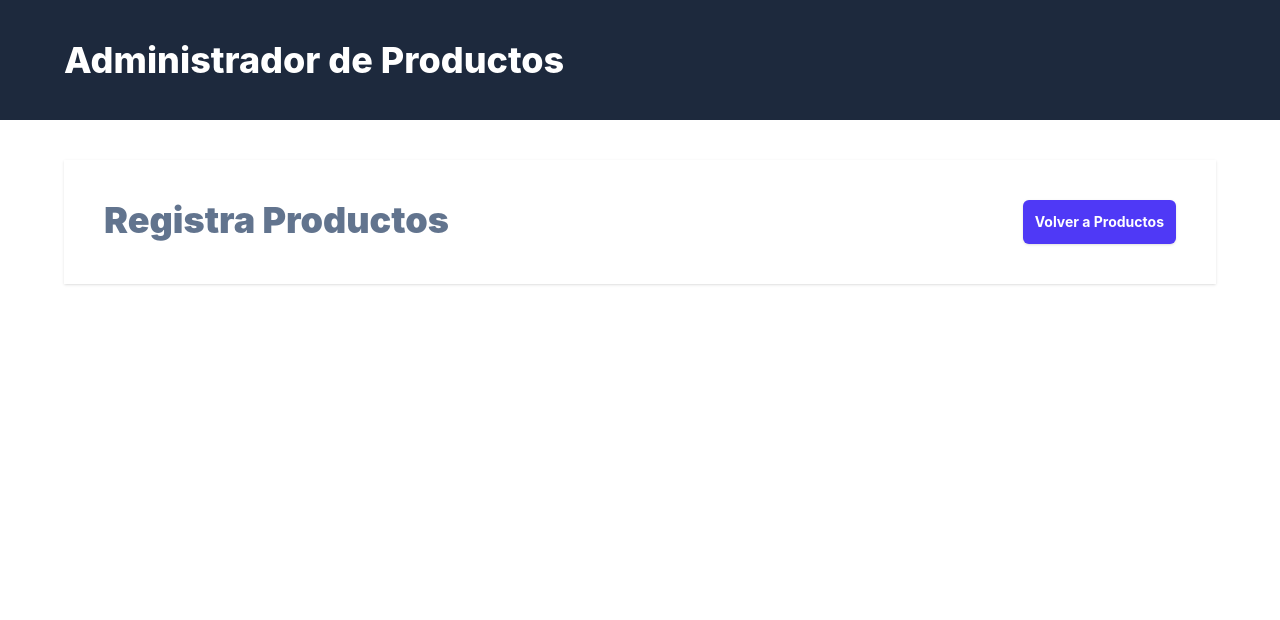
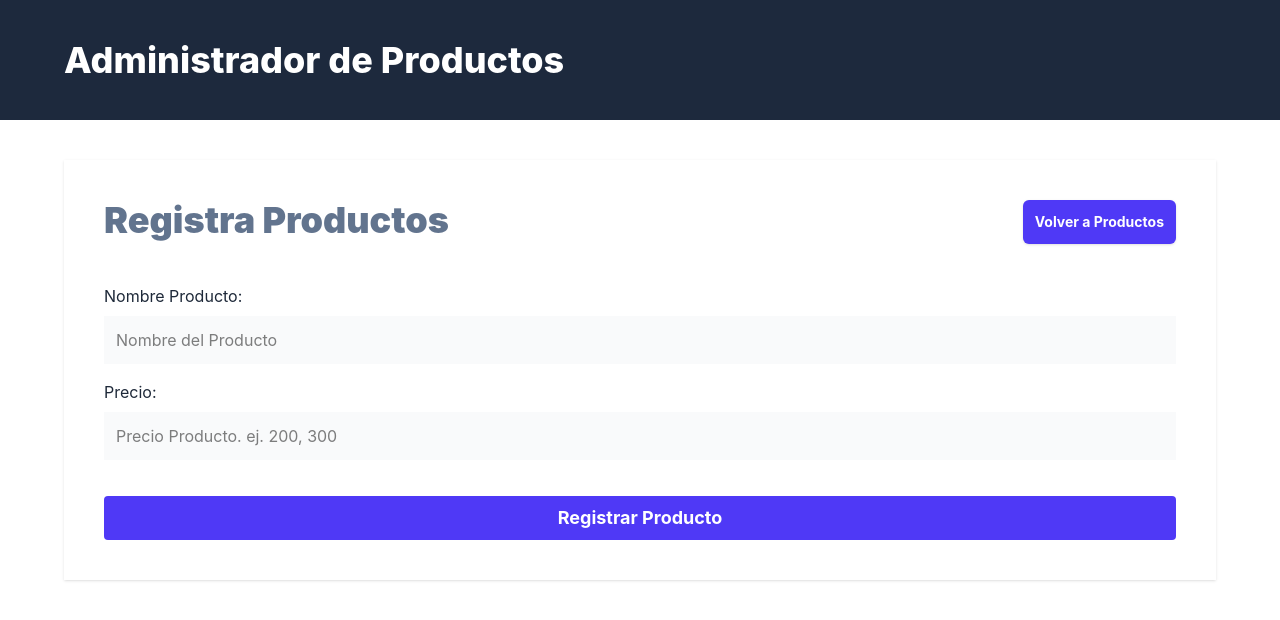
Before and after one commit to Alejandro040201/fullstack_node_react.typescript, a React (Vite) app in the folder client/: page /products/nuevo in a window 1280 px wide. Shown: the top 620 px of the page. Built offline with nearby package versions, Linux system fonts and the light colour scheme.

Commit message:
Que son las acciones de Data Router?
Aqui ocurrio un detalle, me dio error en la fucion export asunc function action(). Esto porque no se me permite exportar fuciones normales, que no sean de React.

```diff
--- a/client/src/router.tsx
+++ b/client/src/router.tsx
@@ -1,7 +1,8 @@
 import { createBrowserRouter } from "react-router-dom";
 import Layout from "./layouts/Layout";
 import Products from "./views/Products";
-import NewProduct from "./views/NewProduct";
+import NewProduct, { action as newProductAction} from "./views/NewProduct";
+
 
 export const router = createBrowserRouter([
     {
@@ -14,7 +15,8 @@
             },
             {
                 path: 'products/nuevo',
-                element: <NewProduct/>
+                element: <NewProduct/>,
+                action: newProductAction
             }
         ]
     }
--- a/client/src/views/NewProduct.tsx
+++ b/client/src/views/NewProduct.tsx
@@ -1,4 +1,9 @@
-import { Link } from 'react-router-dom'
+import { Link, Form } from 'react-router-dom'
+
+// eslint-disable-next-line react-refresh/only-export-components
+export async function action() {
+    console.log('Desde la acción')
+}
 
 export default function NewProduct() {
   return (
@@ -12,6 +17,44 @@
                 Volver a Productos
             </Link>
         </div>
+
+        <Form
+            className="mt-10"
+            method="POST"
+        >
+
+            <div className="mb-4">
+                <label
+                    className="text-gray-800"
+                    htmlFor="name"
+                >Nombre Producto:</label>
+                <input
+                    id="name"
+                    type="text"
+                    className="mt-2 block w-full p-3 bg-gray-50"
+                    placeholder="Nombre del Producto"
+                    name="name"
+                />
+            </div>
+            <div className="mb-4">
+                <label
+                    className="text-gray-800"
+                    htmlFor="price"
+                >Precio:</label>
+                <input
+                    id="price"
+                    type="number"
+                    className="mt-2 block w-full p-3 bg-gray-50"
+                    placeholder="Precio Producto. ej. 200, 300"
+                    name="price"
+                />
+            </div>
+            <input
+            type="submit"
+            className="mt-5 w-full bg-indigo-600 p-2 text-white font-bold text-lg cursor-pointer rounded"
+            value="Registrar Producto"
+            />
+        </Form>
     </>
   )
 }
```
